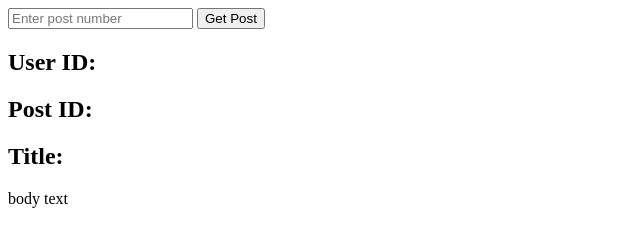
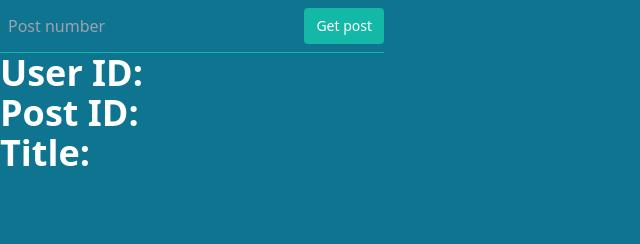
Before and after one commit to Nymik/JSON_Placeholder, a website: page index.html in a window 1280 px wide. Shown: the whole page, without its empty margins (0-640 px from the left). Drawn offline with Linux system fonts and the light colour scheme.

Commit message:
Tailwind succesfully added and working

```diff
--- a/index.html
+++ b/index.html
@@ -3,23 +3,40 @@
   <head>
     <meta charset="UTF-8" />
     <meta name="viewport" content="width=device-width, initial-scale=1.0" />
-    <link rel="stylesheet" href="style.css" />
+    <link rel="stylesheet" href="output.css" />
     <title>Document</title>
   </head>
-  <body>
-    <!-- Create form for user to get post number to fecth -->
-    <form id="form">
-      <input type="number" id="postNumber" placeholder="Enter post number" />
-      <button type="submit" id="postSubmitBtn">Get Post</button>
-
-      <!-- Diplay post information - Userd ID, post title, post body  -->
-        <div id="output">
-            <h2>User ID: <span id="postUserId"></span></h2>
-            <h2>Post ID:<span id='postID'> </span> </h2>
-            <h2>Title: <span id="postTitle"></span></h2>
-            <p id="postBody">body text</p>
-
-        </div>
+  <body class="bg-cyan-700 text-white">
+    <form class="w-full max-w-sm">
+      <div class="flex items-center border-b border-teal-500 py-2">
+        <input
+          id="postNumber"
+          class="appearance-none bg-transparent border-none w-full text-white mr-3 py-1 px-2 leading-tight focus:outline-none"
+          type="number"
+          placeholder="Post number"
+          aria-label="Full name"
+        />
+        <button
+          id="postSubmitBtn"
+          class="flex-shrink-0 bg-teal-500 hover:bg-teal-700 border-teal-500 hover:border-teal-700 text-sm border-4 text-white py-1 px-2 rounded"
+          type="button"
+        >
+          Get post
+        </button>
+      </div>
+      <div id="output">
+        <h2 class="text-4xl font-extrabold">
+          User ID: <span id="postUserId"></span>
+        </h2>
+        <h2 class="text-4xl font-extrabold">
+          Post ID: <span id="postID"> </span>
+        </h2>
+        <h2 class="text-4xl font-extrabold">
+          Title: <span id="postTitle"></span>
+        </h2>
+        <p id="postBody" class=""></p>
+      </div>
+    </form>
 
     <script src="script.js"></script>
   </body>
--- a/package.json
+++ b/package.json
@@ -7,5 +7,8 @@
   },
   "author": "",
   "license": "ISC",
-  "description": ""
+  "description": "",
+  "devDependencies": {
+    "tailwindcss": "^3.4.3"
+  }
 }
--- a/style.css
+++ b/style.css
@@ -0,0 +1,3 @@
+@tailwind base;
+@tailwind components;
+@tailwind utilities;
--- /dev/null
+++ b/tailwind.config.js
@@ -0,0 +1,9 @@
+/** @type {import('tailwindcss').Config} */
+module.exports = {
+  mode: 'jit',
+  content: ['./src/**/*.{html,js}', './index.html'],
+  theme: {
+    extend: {},
+  },
+  plugins: [],
+};
```
Also changed, not shown: output.css (added), 1 other file.
